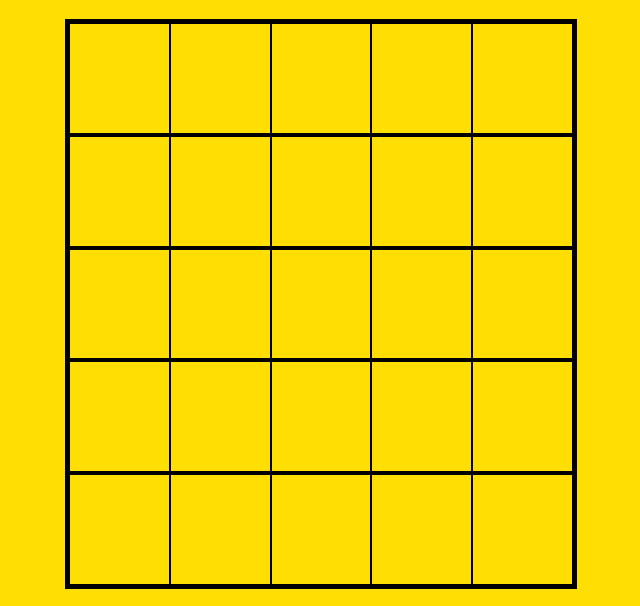
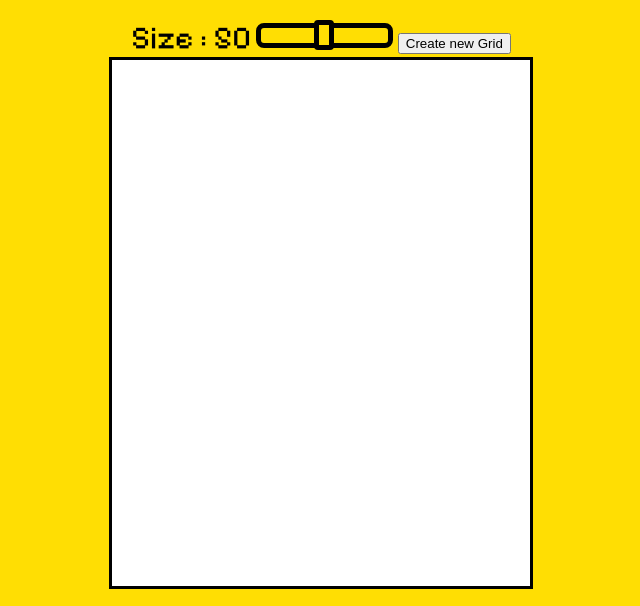
Before and after one commit to giangkevin/Etch-a-Sketch, a plain HTML site: page index.html in a window 1280 px wide. Shown: the part 70-676 px from the top of the page, without its empty margins (319-959 px from the left). Drawn offline with Linux system fonts and the light colour scheme.

Commit message:
Add slider range and button

```diff
--- a/index.html
+++ b/index.html
@@ -8,9 +8,13 @@
     <body>
         <header>
             <h1>Etch-a-Sketch</h2>
+                <div class="slider">
+                    <label for="size">Size : <output id="value"></output></label>
+                    <input type="range" id="size" name="size" min="0" max="100">
+                    <button class="reset">Create new Grid</button>
+                </div>
         </header>
         <div class="container">
-
         </div>
         <footer>
             <h2>Kévin Giang</h2>
--- a/javascript.js
+++ b/javascript.js
@@ -1,24 +1,46 @@
 function createGrid(size) {
+    reset();
     const container = document.querySelector(".container");
     for (let i = 0; i < size; i++) {
         const row = document.createElement("div");
-        row.style.cssText = "display : flex; border : 1px solid black; flex : 1";
+        row.style.cssText = "display : flex; flex : 1";
         row.className = "row";
         container.appendChild(row);
         for (let j = 0; j < size; j++) {
             const column = document.createElement("div");
-            column.style.cssText = "display : flex; border : 1px solid black; flex : 1 ";
+            column.style.cssText = "display : flex; ; flex : 1 ";
             column.className = "column";
             row.appendChild(column);
         }
     }
+    const columns = document.querySelectorAll(".column");
+    columns.forEach((square) => {
+        square.addEventListener('mouseover', () => {
+            square.style.backgroundColor = "black";
+        })
+    })
 }
 
-createGrid(5);
+function reset() {
+    const container = document.querySelector(".container");
+    while (container.lastElementChild) {
+        container.removeChild(container.lastElementChild);
+    }
+}
 
-const columns = document.querySelectorAll(".column");
-columns.forEach((square) =>{
-    square.addEventListener('mouseover', () =>{
-        square.style.backgroundColor = "black";
-    })
+createGrid(16);
+
+
+const value = document.querySelector("#value");
+const input = document.querySelector("#size");
+
+value.textContent = input.value;
+
+input.addEventListener("input", (event) => {
+    value.textContent = event.target.value;
 })
+
+const button = document.querySelector(".reset")
+button.addEventListener('click', (event) => {
+    createGrid(value.textContent);
+})
--- a/style.css
+++ b/style.css
@@ -8,11 +8,43 @@ body{
     align-items: center;
 }
 
+header{
+    min-width: 50%;
+    text-align: center;
+}
+
 .container {
     flex: 1;
     display: flex;
     flex-direction: column;
     flex-wrap: wrap;
     border: 3px solid black;
-    min-width: 40%;
+    min-width: 33%;
+    background-color: white;
 }
+
+
+
+input[type="range"]#size{
+    -webkit-appearance: none;
+    width: 20%;
+    height: 15px;
+    background: #ffde03;
+    outline: none;
+    border: 5px solid #000;
+    border-radius: 8px;
+}
+
+#size::-webkit-slider-thumb {
+    -webkit-appearance: none;
+    appearance: none;
+    width: 20px;
+    height: 30px;
+    background: #ffde03;
+    cursor: pointer;
+    border: 5px solid #000;
+    border-radius: 4px;
+  }
+label{
+    font-size: 2rem;
+}
```
